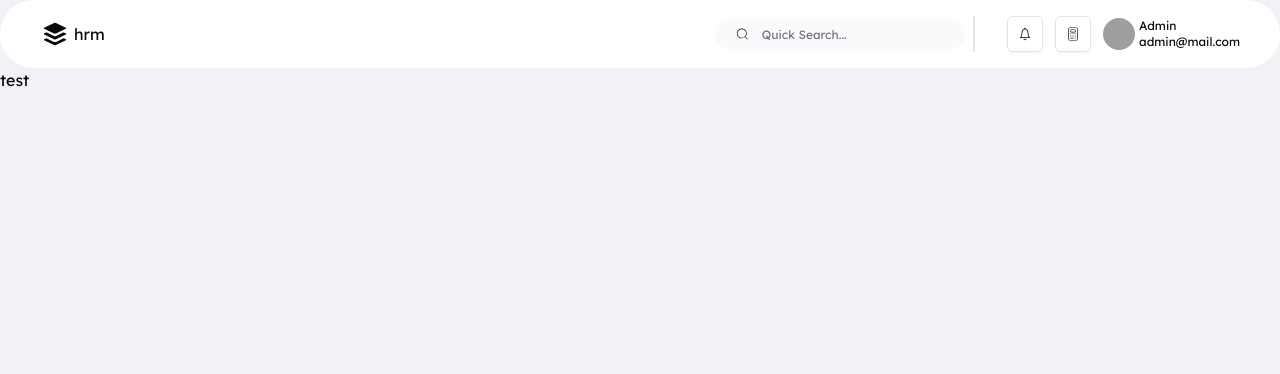
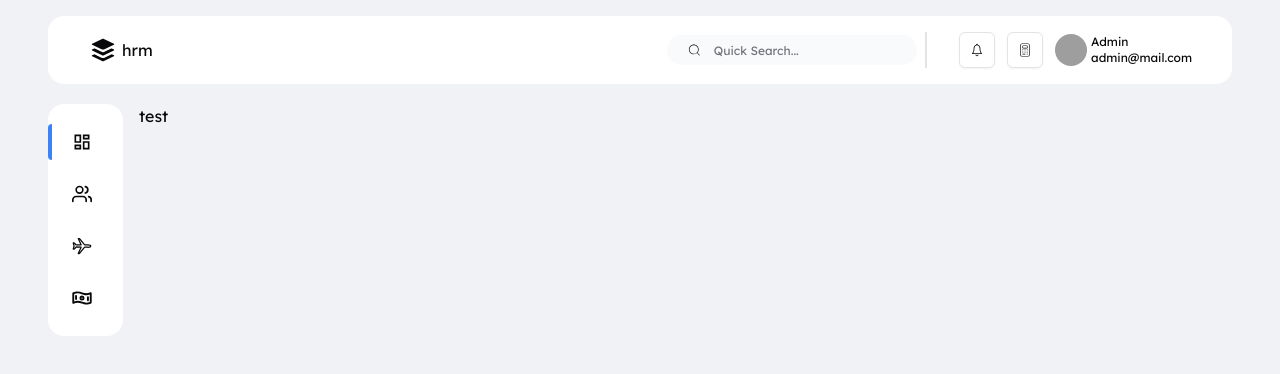
Before and after one commit to cenkbulbull/hrm, a Next.js app: page / in a window 1280 px wide. Shown: the top 374 px of the page. Built offline with nearby package versions, Linux system fonts and the light colour scheme; grey boxes are pictures that could not be loaded.

Commit message:
feat: creating sidebar statics

```diff
--- a/app/layout.js
+++ b/app/layout.js
@@ -2,6 +2,7 @@ import Navbar from "@/components/Navbar";
 import "./globals.css";
 
 import { Lexend } from "next/font/google";
+import Sidebar from "@/components/Sidebar";
 const lexend = Lexend({ subsets: ["latin"] });
 
 export const metadata = {
@@ -12,9 +13,12 @@ export const metadata = {
 export default function RootLayout({ children }) {
   return (
     <html lang="en">
-      <body className={`${lexend.className} antialiased`}>
+      <body className={`${lexend.className} antialiased px-12 py-4 `}>
         <Navbar />
-        {children}
+        <div className="flex gap-4 mt-5">
+          <Sidebar />
+          <div className="flex-1">{children}</div>
+        </div>
       </body>
     </html>
   );
--- a/components/Navbar.jsx
+++ b/components/Navbar.jsx
@@ -17,7 +17,7 @@ import { IoLogoBuffer } from "react-icons/io";
 
 const Navbar = () => {
   return (
-    <div className="flex justify-between items-center bg-white px-10 py-4 rounded-full">
+    <div className="flex justify-between items-center bg-white px-10 py-4 rounded-2xl">
       <div className="flex gap-1 items-center">
         <IoLogoBuffer className="text-3xl" />
         <span>hrm</span>
--- /dev/null
+++ b/components/Sidebar.jsx
@@ -0,0 +1,52 @@
+"use client";
+
+import Link from "next/link";
+import { usePathname } from "next/navigation";
+
+import { MdOutlineDashboard } from "react-icons/md";
+import { FiUsers } from "react-icons/fi";
+import { IoAirplaneOutline } from "react-icons/io5";
+import { PiMoneyWavyBold } from "react-icons/pi";
+
+const Sidebar = () => {
+  const currentPath = usePathname();
+  return (
+    <div className="flex flex-col gap-4 text-xl bg-white rounded-2xl w-[75px] py-5">
+      <Link
+        href="/"
+        className={`px-5 py-2 rounded-sm border-l-4  ${
+          currentPath === "/" ? " border-blue-500" : "border-white"
+        }`}
+      >
+        <MdOutlineDashboard />
+      </Link>
+      <Link
+        href="/test"
+        className={`px-5 py-2 rounded-sm border-l-4 ${
+          currentPath === "/test" ? " border-blue-500" : "border-white "
+        }`}
+      >
+        <FiUsers />
+      </Link>
+      <Link
+        href="/test"
+        className={`px-5 py-2 rounded-sm border-l-4 ${
+          currentPath === "/test" ? " border-blue-500" : "border-white "
+        }`}
+      >
+        <IoAirplaneOutline />
+      </Link>
+
+      <Link
+        href="/test"
+        className={`px-5 py-2 rounded-sm border-l-4 ${
+          currentPath === "/test" ? " border-blue-500" : "border-white "
+        }`}
+      >
+        <PiMoneyWavyBold />
+      </Link>
+    </div>
+  );
+};
+
+export default Sidebar;
```
